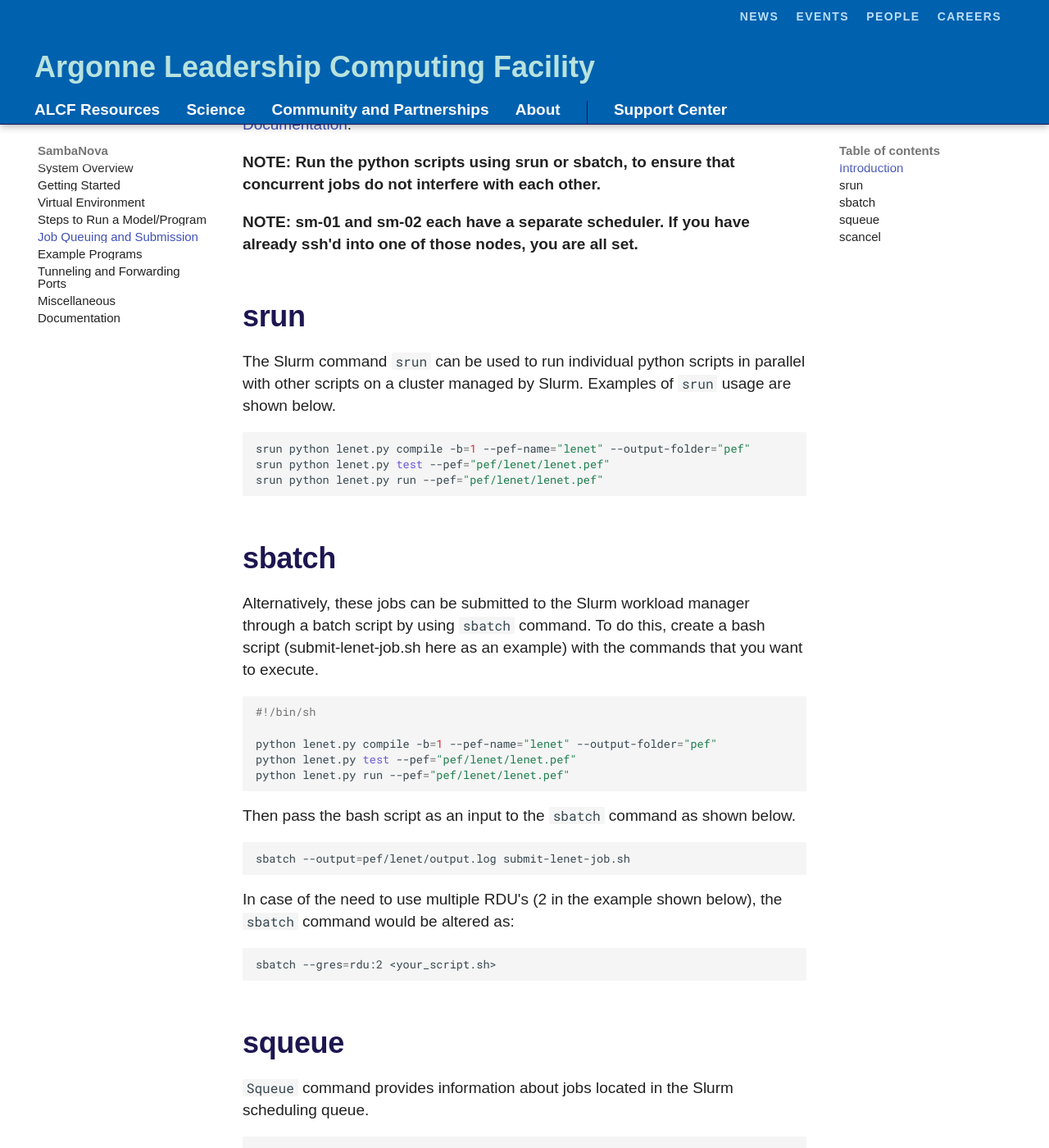
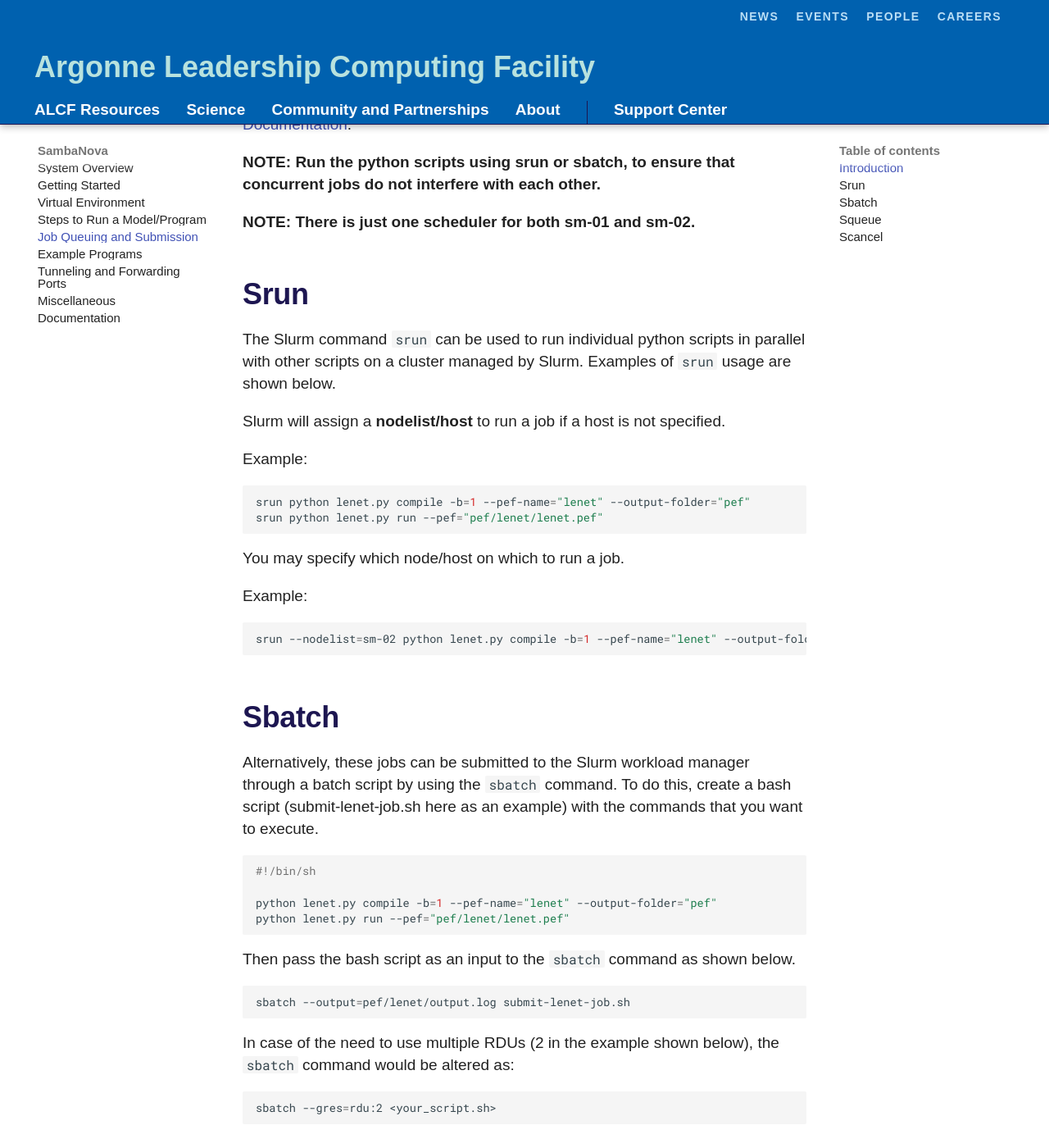
Before and after one commit to argonne-lcf/ai-testbed-userdocs, an MkDocs documentation site: the page built from docs/sambanova/Job-Queuing-and-Submission.md, in a window 1280 px wide and 1400 px high, scrolled down 419 px. Shown: the whole window at 82% size. Built offline with MkDocs 1.6.1 and Material for MkDocs 9.7.7, drawn with Linux system fonts in a browser that asks for light colours; some web fonts are replaced; comment, search, counter and statistics services are not loaded; some of the changed text lies outside the part shown.

Commit message:
Updated SN docs due to single Slurm controller.

````diff
--- a/docs/sambanova/Job-Queuing-and-Submission.md
+++ b/docs/sambanova/Job-Queuing-and-Submission.md
@@ -6,28 +6,37 @@
 
 **NOTE: Run the python scripts using srun or sbatch, to ensure that concurrent jobs do not interfere with each other.**
 
-**NOTE: sm-01 and sm-02 each have a separate scheduler.  If you have already
-ssh'd into one of those nodes, you are all set.**
+**NOTE: There is just one scheduler for both sm-01 and sm-02.**
 
-## srun
+## Srun
 
 The Slurm command `srun` can be used to run individual python scripts in parallel with other scripts on a cluster managed by Slurm. Examples of `srun` usage are shown below.
 
+Slurm will assign a **nodelist/host** to run a job if a host is not specified.
+
+Example:
+
 ```bash
 srun python lenet.py compile -b=1 --pef-name="lenet" --output-folder="pef"
-srun python lenet.py test --pef="pef/lenet/lenet.pef"
 srun python lenet.py run --pef="pef/lenet/lenet.pef"
 ```
 
-## sbatch
+You may specify which node/host on which to run a job.
 
-Alternatively, these jobs can be submitted to the Slurm workload manager through a batch script by using `sbatch` command. To do this, create a bash script (submit-lenet-job.sh here as an example) with the commands that you want to execute.
+Example:
+
+```bash
+srun --nodelist=sm-02 python lenet.py compile -b=1 --pef-name="lenet" --output-folder="pef"
+```
+
+## Sbatch
+
+Alternatively, these jobs can be submitted to the Slurm workload manager through a batch script by using the `sbatch` command. To do this, create a bash script (submit-lenet-job.sh here as an example) with the commands that you want to execute.
 
 ```bash
 #!/bin/sh
 
 python lenet.py compile -b=1 --pef-name="lenet" --output-folder="pef"
-python lenet.py test --pef="pef/lenet/lenet.pef"
 python lenet.py run --pef="pef/lenet/lenet.pef"
 ```
 
@@ -37,24 +46,24 @@
 sbatch --output=pef/lenet/output.log submit-lenet-job.sh
 ```
 
-In case of the need to use multiple RDU's (2 in the example shown below), the `sbatch` command would be altered as:
+In case of the need to use multiple RDUs (2 in the example shown below), the `sbatch` command would be altered as:
 
 ```bash
 sbatch --gres=rdu:2 <your_script.sh>
 ```
 <!--- See [DataParallel](DataParallel.md) for additional information. --->
 
-## squeue
+## Squeue
 
-`Squeue` command provides information about jobs located in the Slurm scheduling queue.
+The `Squeue` command provides information about jobs located in the Slurm scheduling queue.
 
 ```bash
 squeue
 ```
 
-## scancel
+## Scancel
 
-Scancel is used to signal or cancel jobs, job arrays or job steps.
+Scancel is used to signal or cancel jobs, job arrays, or job steps.
 
 ```bash
 scancel job_id
````
Also changed, not shown: docs/sambanova/Example-Programs.md (+1 -7 lines), docs/sambanova/Logging-into-a-SambaNova-Node.md (+1 -1 lines).
